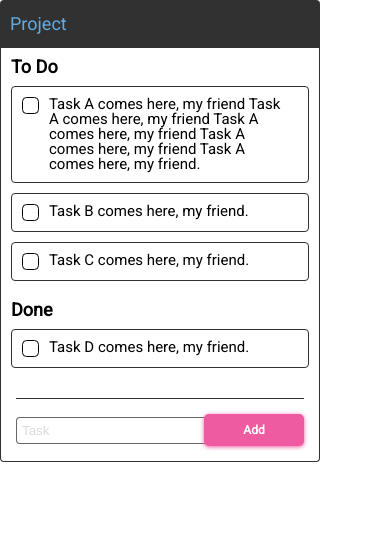
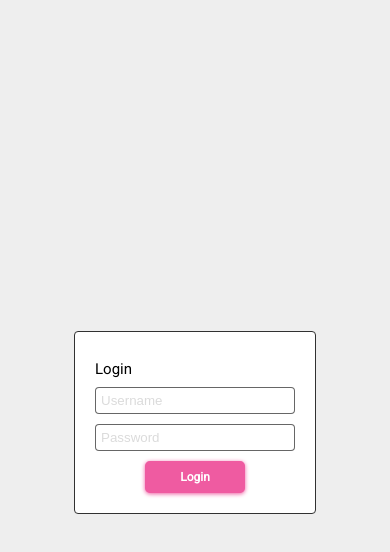
Before and after one commit to cl4pper/tasker-manager-app, a React app: page / in a window 390 px wide. Shown: the top 552 px of the page. Built offline with nearby package versions, Linux system fonts and the light colour scheme.

Commit message:
feat: create Login page and LoginBox component
* feat: set height for responsive view mixin

```diff
--- a/src/App.jsx
+++ b/src/App.jsx
@@ -10,13 +10,15 @@ import './app.scss';
 // COMPONENTS
 import { Project } from '@components';
 import { Home } from '@pages';
+import { LoginPage } from '@pages';
 
 class AppContainer extends Component {
 	render() {
 		return (
 			<div className="app">
-				{console.log(taskListMock)}
-				<Project title="Project" tasks={taskListMock} />
+				{/* {console.log(taskListMock)}
+				<Project title="Project" tasks={taskListMock} /> */}
+				<LoginPage />
 			</div>
 		);
 	}
--- /dev/null
+++ b/src/components/LoginBox/LoginBox.jsx
@@ -0,0 +1,41 @@
+import React, { useState } from 'react';
+
+// STYLE
+import './LoginBox.scss';
+
+// COMPONENTS
+import { Box, Button, TextInput, Text } from '@lib';
+
+const LoginBox = () => {
+	const [username, setUsername] = useState('');
+	const [password, setPassword] = useState('');
+
+	return (
+		<Box>
+			<div className="LoginBox__line">
+				<Text content="Login" />
+			</div>
+			<div className="LoginBox__line">
+				<TextInput
+					id="input-login-username"
+					placeholder="Username"
+					errorLable="Incorrect username"
+					onChange={(e) => setUsername(e)}
+				/>
+			</div>
+			<div className="LoginBox__line">
+				<TextInput
+					id="input-login-password"
+					placeholder="Password"
+					errorLable="Incorrect password"
+					onChange={(e) => setPassword(e)}
+				/>
+			</div>
+			<div className="LoginBox__line">
+				<Button label="Login" />
+			</div>
+		</Box>
+	);
+};
+
+export { LoginBox };
--- /dev/null
+++ b/src/components/LoginBox/LoginBox.scss
@@ -0,0 +1,8 @@
+.LoginBox {
+	&__line {
+		width: 200px;
+		display: flex;
+		justify-content: center;
+		margin-top: spacing("sm");
+	}
+}
--- a/src/components/index.js
+++ b/src/components/index.js
@@ -1,2 +1,3 @@
 export { Task } from './Task/Task';
 export { Project } from './Project/Project';
+export { LoginBox } from './LoginBox/LoginBox';
--- a/src/lib/Box/Box.scss
+++ b/src/lib/Box/Box.scss
@@ -1,7 +1,10 @@
 .Box {
-	width: 200px;
-	padding: spacing("sm");
+	padding: spacing("lg");
 	border: 1px solid $color-dark;
 	@include setBorderRadius("all", "md");
-	background-color: $color-grey;
+	background-color: $color-light;
+	display: inline-block;
+	flex-direction: column;
+	align-items: center;
+	justify-content: center;
 }
--- a/src/lib/TextInput/TextInput.scss
+++ b/src/lib/TextInput/TextInput.scss
@@ -1,5 +1,6 @@
 .TextInput {
 	width: 100%;
+	display: flex;
 
 	> p {
 		margin: 0;
--- a/src/pages/Login/Login.jsx
+++ b/src/pages/Login/Login.jsx
@@ -0,0 +1,17 @@
+import React from 'react';
+
+// STYLE
+import './Login.scss';
+
+// COMPONENTS
+import { LoginBox } from '@components';
+
+const LoginPage = () => {
+	return (
+		<div className="LoginPage">
+			<LoginBox />
+		</div>
+	);
+};
+
+export { LoginPage };
--- /dev/null
+++ b/src/pages/Login/Login.scss
@@ -0,0 +1,7 @@
+.LoginPage {
+	@include responsive("view");
+	background-color: $color-grey;
+	display: flex;
+	align-items: center;
+	justify-content: center;
+}
--- a/src/pages/index.js
+++ b/src/pages/index.js
@@ -1 +1,2 @@
 export { Home } from './Home/Home';
+export { LoginPage } from './Login/Login';
--- a/src/styles/_responsive.scss
+++ b/src/styles/_responsive.scss
@@ -4,18 +4,17 @@
 
 	@if $size == "view" {
 		width: 100%;
+		height: 100vh;
 
 		@media (max-width: $transitSize) {
 			display: flex;
 			flex-direction: column;
 			align-items: center;
-			background-color: red;
 		}
 
 		@media (min-width: $transitSize) {
 			display: flex;
 			align-items: center;
-			background-color: black;
 		}
 	}
 }
```
